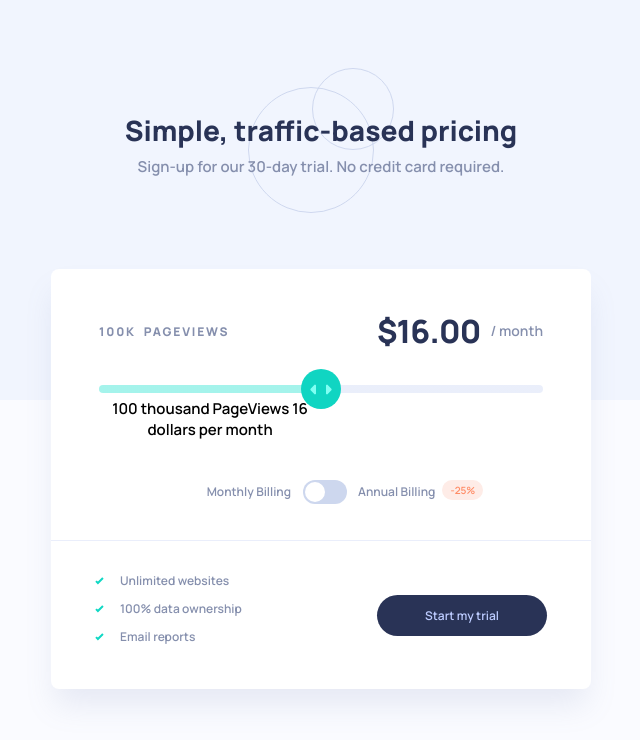
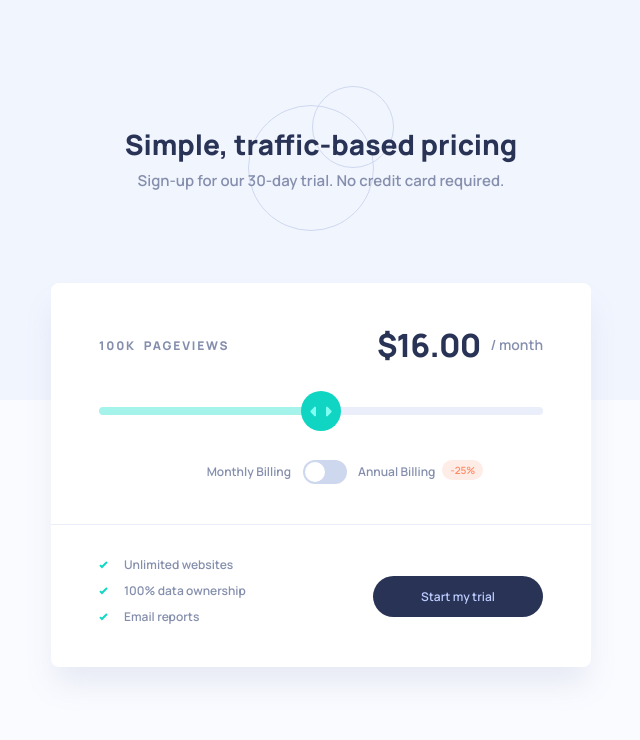
Before and after one commit to AgataLiberska/interactive-pricing-component, a plain HTML site: page index.html in a window 1280 px wide. Shown: the whole page, without its empty margins (319-959 px from the left). Drawn offline with Linux system fonts and the light colour scheme.

Commit message:
change order of elements in markup, correct styling

```diff
--- a/index.html
+++ b/index.html
@@ -28,16 +28,14 @@
             <span class="js-views pricing__views-number">100K </span>
             Pageviews
           </p>
-          <p class="js-sr-info" aria-live="polite">100 thousand PageViews 16 dollars per month</p>
-          <div class="pricing__price__input">
-            <input type="range" min="0" max="4" step="1" value="2" id="pageviews-slider" name="pageviews" class="pricing__price__slider" aria-label="Choose monthly PageViews">
-          </div>
           <p class="pricing__price" aria-hidden="true">
             $ <span class="js-price">16.00</span>
             <span class="pricing__month">/ month</span>
           </p>
+          <p class="js-sr-info hidden-visually" aria-live="polite">100 thousand PageViews 16 dollars per month</p>
+          <div class="pricing__slider-container">
+            <input type="range" min="0" max="4" step="1" value="2" id="pageviews-slider" name="pageviews" class="pricing__slider" aria-label="Choose monthly PageViews">
           </div>
-
           <fieldset class="pricing__billing js-billing" aria-label="Choose billing frequency">
             <div class="pricing__toggle-wrapper">
               <input type="radio" name="billing" value="monthly" id="monthly" class="pricing__input" checked>
@@ -46,6 +44,9 @@
               <label for="yearly"  class="pricing__label">Annual Billing<span class="pricing__label__discount" aria-label="25% off">-25%</span></label>
             </div>
           </fieldset>
+        </div>
+
+
         <div class="pricing__summary">
           <ul class="pricing__benefits">
             <li class="pricing__benefits__item">Unlimited websites</li>
--- a/styles/scss/_component.scss
+++ b/styles/scss/_component.scss
@@ -17,7 +17,7 @@
 }
 
 .pricing__heading {
-	padding: 0.5rem;
+	margin-bottom: 0.5rem;
 	font-size: 1.25rem;
 	font-weight: $bold;
 	line-height: 1.75rem;
@@ -47,32 +47,31 @@
 .pricing__form {
     max-width: 25rem;
     margin: auto;
-	padding: 2rem 0;
 	border-radius: 0.5rem;
 	background: $card-background;
 	box-shadow: 0px 1.25rem 1.875rem -0.25rem rgba(127, 137, 185, 0.152073);
 
     @include breakpoint-up(large) {
         max-width: 33.75rem;
-        padding: 2.5rem 0 2rem;
     }
 }
 
 .pricing__info {
-    margin-bottom: 2.25rem;
-    padding: 0 1.5rem;
+    display: grid;
+    grid-template-columns: 1fr;
+    padding: 2rem 1.5rem;
 
     @include breakpoint-up(large) {
-        display: grid;
         grid-template-columns: 1fr 1fr;
         justify-items: stretch;
-        margin-bottom: 2.5rem;
-        padding: 0 3rem;
+        padding: 2.5rem 3rem;
 
     }
 }
 
 .pricing__views {
+    grid-row: 1 / 2;
+    margin-bottom: 1.5rem;
 	font-size: 0.75rem;
 	font-weight: $bold;
 	color: $main-text;
@@ -92,17 +91,18 @@
     }
 }
 
-.pricing__price__input {
-	padding: 1.5rem 0 1.75rem;
+.pricing__slider-container {
+    grid-row: 2 / 3;
+	padding: 0.5rem 0 2rem;
 
     @include breakpoint-up(large) {
         grid-column: span 2;
         grid-row: 2 / 3;
-        padding: 1.5rem 0 0 ;
+        padding: 0.5rem 0 2.5rem;
     }
 }
 
-.pricing__price__slider {
+.pricing__slider {
 	width: 100%;
 	height: $track-height;
 	background: transparent;
@@ -152,9 +152,11 @@
 }
 
 .pricing__price {
+    grid-row: 3 / 4;
     display: flex;
     justify-content: center;
     align-items: center;
+    margin-bottom: 2rem;
     font-size: 2rem;
     font-weight: $bold;
     line-height: 2.75rem;
@@ -165,6 +167,7 @@
         grid-column: 2 / 3;
         grid-row: 1 / 2;
         place-self: end;
+        margin-bottom: 1.5rem;
     }
 }
 
@@ -179,14 +182,18 @@
 }
 
 .pricing__billing {
+    grid-row: 4/5;
     display: flex;
     justify-content: space-between;
-    padding-bottom: 2.25rem;
     border: 0;
 
     // focus state for the toggle
     &:focus-within label:first-of-type::after {
         box-shadow: 0 0 0 2px #fff, 0 0 0 4px $toggle-active-background;
+    }
+
+    @include breakpoint-up(large) {
+        grid-column: span 2;
     }
 }
 
@@ -297,42 +304,37 @@
 
 .pricing__summary {
     border-top: 1px solid $slider-background;
+    padding: 1.5rem 2.75rem 2rem;
 
     @include breakpoint-up(large) {
         display: flex;
         justify-content: space-between;
         align-items: center;
-        padding: 2rem 2.75rem 0;
+        padding: 2rem 3rem;
     }
 }
 
 .pricing__benefits {
     list-style: none;
-    margin: auto;
-    padding: 2.5rem 1rem 2rem;
+    margin: 0 auto 2rem;
     font-size: 0.75rem;
     font-weight: $medium;
     line-height: 1rem;
     color: $main-text;
 
     @include breakpoint-up(large) {
-        padding: unset;
         margin: unset;
         text-align: left;
     }
 }
 
 .pricing__benefits__item {
-    padding-bottom: 0.625rem;
+    margin-bottom: 0.625rem;
 
     &::before {
         content: url('/images/icon-check.svg');
         display: inline;
-        padding-right: 1rem;
-    }
-
-    @include breakpoint-up(large) {
-        padding-bottom: 0.75rem;
+        margin-right: 1rem;
     }
 }
 
```
Also changed, not shown: styles/css/styles.css, 1 other file. Lines whose indentation alone changed are shown as unchanged.
